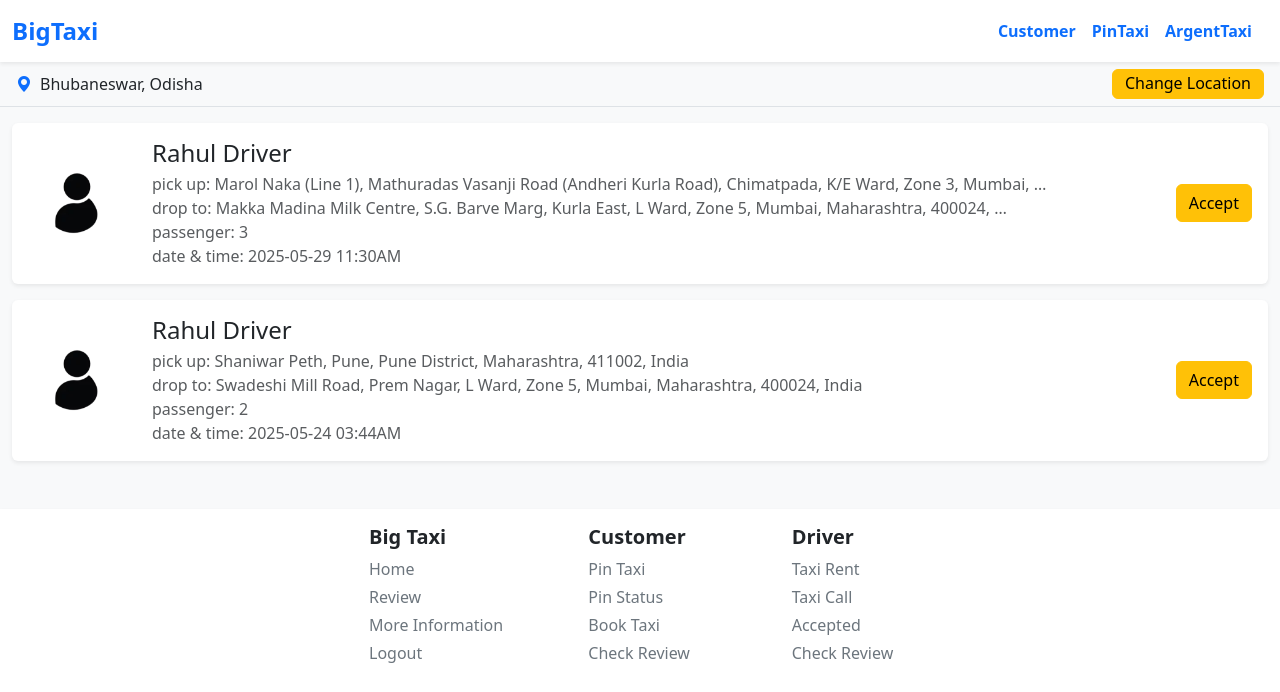
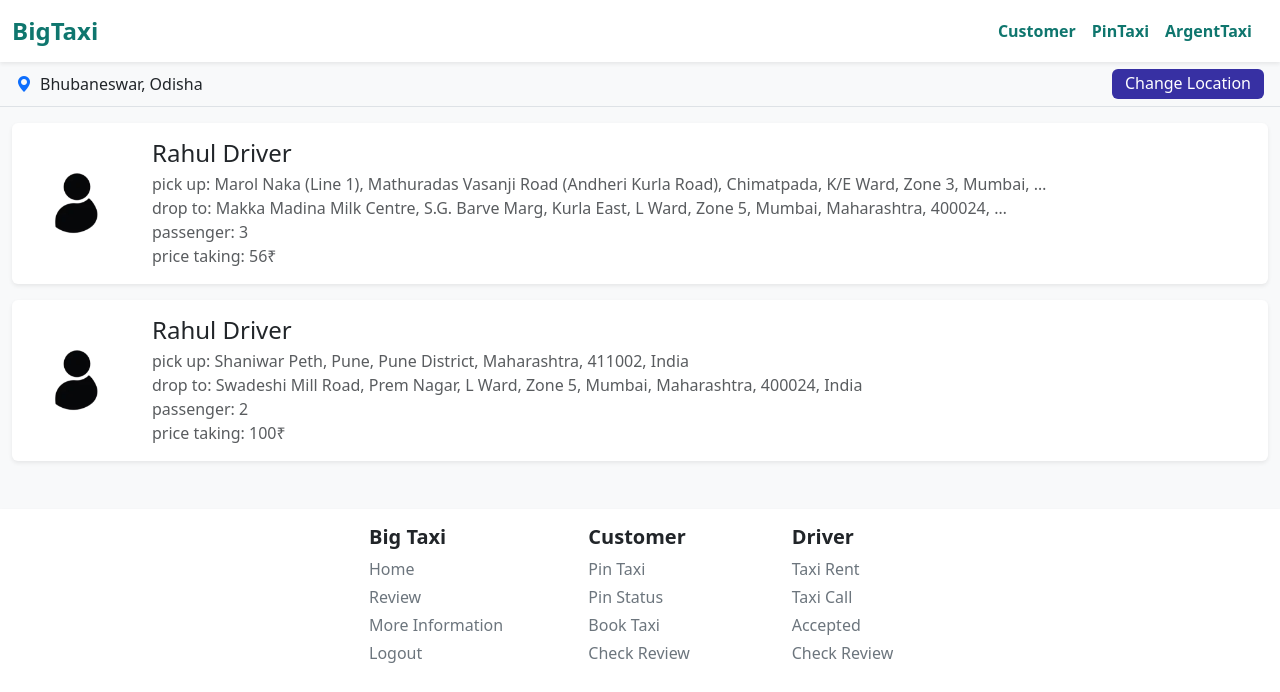
Before and after one commit to sureshdulupolai/BigTaxi, a Django app: page /home/home/ in a window 1280 px wide. Shown: the top 692 px of the page. Run offline with Django 5.2, Linux system fonts and the light colour scheme; a user stored in the database is signed in; data comes from the database, SQL or seed files in the repository; both versions use the stored data as it was after the commit; data that the repository does not hold is empty.

Commit message:
create a view and template for home and change color in navbar

```diff
--- a/Django/Taxi/Customer/admin.py
+++ b/Django/Taxi/Customer/admin.py
@@ -1,5 +1,6 @@
 from django.contrib import admin
-from Customer.models import PinDeleteReview, repostData
+from Customer.models import PinDeleteReview, repostData, SaveNotificaionDeletePin
 
 admin.site.register(PinDeleteReview)
 admin.site.register(repostData)
+admin.site.register(SaveNotificaionDeletePin)
--- a/Django/Taxi/static/css/loader.css
+++ b/Django/Taxi/static/css/loader.css
@@ -2,6 +2,8 @@
 #ffd700; // gold
 rgba(255, 255, 255, 0.85); // blue
 #6610f2 // purple
+#007bff // blue
+# 3730a3 // purple dark
 */
 
 #custom-preloader {
@@ -46,7 +48,7 @@ rgba(255, 255, 255, 0.85); // blue
   width: 60px;
   height: 60px;
   border: 4px solid;
-  border-color: #007bff #007bff transparent transparent;
+  border-color: #0f766e #0f766e transparent transparent;
   border-radius: 50%;
   position: absolute;
   animation: rotation 1s linear infinite;
@@ -56,7 +58,7 @@ rgba(255, 255, 255, 0.85); // blue
   width: 45px;
   height: 45px;
   border: 4px solid;
-  border-color: transparent transparent #ffd700 #ffd700;
+  border-color: transparent transparent #991b1b #991b1b;
   border-radius: 50%;
   position: absolute;
   top: 7px;
--- /dev/null
+++ b/Django/Taxi/static/css/main.css
@@ -0,0 +1,3 @@
+.text-main-own{
+      color: #0f766e !important;
+}
--- a/Django/Taxi/taxi_app/views.py
+++ b/Django/Taxi/taxi_app/views.py
@@ -4,12 +4,13 @@ from django.contrib.auth.models import User
 from Users.models import usersDataModel, ReviewAndRating, ReviewBarcode, ReviewDelete
 from django.contrib import messages
 from datetime import datetime
-from django.http import JsonResponse, HttpResponse, HttpResponseNotFound
-import json
 from taxi_app.navbar import navbar
 from django.urls import reverse
 from Driver.models import DriverAcceptedPin, ReportDriverInPinTaxi
-from Customer.models import PinDeleteReview, repostData
+from Customer.models import PinDeleteReview, repostData, SaveNotificaionDeletePin
+
+# from django.http import JsonResponse, HttpResponse, HttpResponseNotFound
+# import json
 
 def redirect_based_on_location(request):
     if request.user.is_authenticated:
@@ -18,27 +19,34 @@ def redirect_based_on_location(request):
         else: return redirect('taxi_app:lan')
     else: return redirect('driver:customerLogin')
 
-# Create your views here.
+# home for driver pin customer check
 def HomePageForTaxiAppViewFunction(request):
-    DataOfPinTaxiLst = []; newLstOfDPTL = []; showError = [1, 1, 1]
+    DataOfPinTaxiLst = []; newLstOfDPTL = []; showError = []
 
     if request.user.is_authenticated:
         dataFromNavBar = navbar(request)
         city = dataFromNavBar.get("userModelDataCityis"); state = dataFromNavBar.get("userModelDataStateis"); userCategory = dataFromNavBar.get('userCategoryis'); userBarCode = dataFromNavBar.get('userBarCodeAccessis')
 
-        # if userCategory == 'Driver':
-        if request.method == "POST":
-            checkFormProcess = request.POST.get('checkForm')
+        SNDP_ObjectLst = SaveNotificaionDeletePin.objects.all()
+        for DataInSNDP in SNDP_ObjectLst:
+            if userBarCode == DataInSNDP.userCode:
+                messages.success(request, f"{DataInSNDP.text}")
+                DataInSNDP.delete()
 
-            if checkFormProcess == 'FormOneSelectByUser':
-                updateCity = request.POST.get('city'); updateState = request.POST.get('state'); UDM = usersDataModel.objects.get(UserCode = userBarCode); UDM.UserCity = updateCity; UDM.UserState = updateState
-                UDM.save()
-                return redirect('taxi_app:home')
+        if userCategory == 'Driver':
 
-            elif checkFormProcess == 'FormTwoSelectByUser':
-                BarCodeDetails = request.POST.get('userPinCode')
-                request.session['userPinDetailsCodeTaxi'] = BarCodeDetails
-                return redirect('taxi_app:pinDetail', barCode= BarCodeDetails)
+            if request.method == "POST":
+                checkFormProcess = request.POST.get('checkForm')
+
+                if checkFormProcess == 'FormOneSelectByUser':
+                    updateCity = request.POST.get('city'); updateState = request.POST.get('state'); UDM = usersDataModel.objects.get(UserCode = userBarCode); UDM.UserCity = updateCity; UDM.UserState = updateState
+                    UDM.save()
+                    return redirect('taxi_app:home')
+
+                elif checkFormProcess == 'FormTwoSelectByUser':
+                    BarCodeDetails = request.POST.get('userPinCode')
+                    request.session['userPinDetailsCodeTaxi'] = BarCodeDetails
+                    return redirect('taxi_app:pinDetail', barCode= BarCodeDetails)
 
     else: city = request.session.get('userDataCityis', 'defaultCity'); state = request.session.get('userDataStateis', 'defaultState')
 
@@ -54,6 +62,7 @@ def HomePageForTaxiAppViewFunction(request):
     context = { 'DataOfPinTaxiLst': newDataOfBoth, 'city' : city.title(), 'state' : state.title() }
     return render(request, 'main/home.html', context)
 
+# to accept pin by driver
 def pinDetailFunctionBaseView(request,barCode):
     pinCodeHere = request.session.get('userPinDetailsCodeTaxi' or False); userTravelFrom = ''; userTravelTo = ''; passenger = 1; dateAndTime = ''; customerImage = ''; customerName = '';  customerUsername = ''; verifyUser = 'UnTrusted'; gender = 'Male'; dataShow = True
     ShowPriceDataInTemplate = True; PriceExist = 0
@@ -91,6 +100,7 @@ def pinDetailFunctionBaseView(request,barCode):
     context = { 'barCode' : barCode, 'PriceExist' : PriceExist, 'ShowPriceDataInTemplate' : ShowPriceDataInTemplate, 'userTravelFrom' : userTravelFrom, 'userTravelTo' : userTravelTo, 'passenger' : passenger, 'dateAndTime' : dateAndTime, 'customerImage' : customerImage, 'customerName' : customerName, 'customerUsername' : customerUsername, 'verifyUser' : verifyUser, 'gender' : gender, 'dataShow' : dataShow }
     return render(request, 'main/details.html', context)
 
+# driver report on accepted pin
 def reportDriverOnPinTaxiFunctionBaseView(request, barCodes):
     PinData = request.session.get('userPinDetailsCodeTaxi' or False); navData = navbar(request)
 
@@ -115,6 +125,7 @@ def reportDriverOnPinTaxiFunctionBaseView(request, barCodes):
     context = {'barCodeHere' : barCodes}
     return render(request, 'main/reportPin.html', context)
 
+# location to get pin
 def locationPageFunctionViewBase(request):
     if request.method == "POST":
         city = request.POST.get('uCity'); state = request.POST.get('uState')
@@ -124,9 +135,11 @@ def locationPageFunctionViewBase(request):
 
     return render(request, 'main/checkLocation.html')
 
+# function to count bigtaxi point
 def PointCount(RarLst, values = 1):
     return len([i.userStar for i in RarLst if int(i.userStar) == values])
 
+# review of BigTaxi
 def reviewPageFunctionBaseView(request):
     showData = False; buttonData = []; RarLst = ReviewAndRating.objects.all(); operationUser = []
     if request.user.is_authenticated:
@@ -199,6 +212,7 @@ def reviewPageFunctionBaseView(request):
         context = { 'showData' : showData, 'Rar' : fullReviewLst, 'totalOutOf' : totalOutOf, 'countFiveStar' : countFiveStar, 'countFourStar' : countFourStar, 'countThreeStar' : countThreeStar, 'countTwoStar' : countTwoStar, 'countOneStar' : countOneStar, 'styleFive' : styleFive, 'styleFour' : styleFour, 'styleThree' : styleThree, 'styleTwo' : styleTwo, 'styleOne' : styleOne }
         return render(request, 'footer/review.html', context)
 
+# to delete review of BigTaxi Posted
 def deleteReviewFunctionBaseView(request):
     if request.user.is_authenticated:
         DataInBar = request.session.get('userRatingCode', False)
@@ -224,6 +238,7 @@ def deleteReviewFunctionBaseView(request):
     else:
         return redirect('driver:customerLogin')
 
+# pinTaxiFunction
 def PinFunction(request, dataPresentLst):
     dataOfPinLst = []; IdLst = []; codeLst = []
     for a1 in dataPresentLst:
@@ -239,7 +254,7 @@ def PinFunction(request, dataPresentLst):
     DataZip = list(zip(dataOfPinLst, DataOf))
     return DataZip
 
-# create for coupon code view update, now
+# pin post and details page for customer
 def pinTaxiFunctionBaseView(request):
     if request.user.is_authenticated:
         showMessage = False
@@ -295,6 +310,7 @@ def pinTaxiFunctionBaseView(request):
 
     else: return redirect('driver:login')
 
+# to check pin taxi report given by the driver
 def checkPinTaxiReportFunctionBaseView(request, barCodeId):
     Codelst = request.session.get('ReportAccessBarCode' or False)
     usernames = ''; report = ''; date_time = ''
@@ -316,6 +332,7 @@ def checkPinTaxiReportFunctionBaseView(request, barCodeId):
     context = { 'usernames' : usernames, 'report' : report, 'date_time' : date_time }
     return render(request, 'main/checkReport.html', context)
 
+# to delete report post by the driver
 def deletePinTaxiReport(request, codeNeed):
     referrer = request.META.get('HTTP_REFERER')
     if referrer:
@@ -357,6 +374,7 @@ def deletePinTaxiReport(request, codeNeed):
     context = {'CodeId' : codeNeed}
     return render(request, 'main/deletetRepost.html', context)
 
+# delete a pin taxi by customer
 def deletePinTaxiDetailsNoReport(request, codeNeed):
     referrer = request.META.get('HTTP_REFERER')
 
@@ -398,6 +416,7 @@ def deletePinTaxiDetailsNoReport(request, codeNeed):
     context = {'CodeId' : codeNeed}
     return render(request, 'main/deleteDetailsPin.html', context)
 
+# to check of travel information, driver assigned or not
 def checkStatusOfPinFunctionBaseView(request, IdCodeNeed):
     IdCodeNeed = IdCodeNeed.upper()
     localTime = ''; showMoreDetailsInTemplete = False; price = ''
@@ -429,6 +448,7 @@ def checkStatusOfPinFunctionBaseView(request, IdCodeNeed):
     context = { 'userName' : PTA_LstOfObject.customerId.UProfileName, 'statusCode' : PTA_LstOfObject.taxiAvaId, 'stLocation' : PTA_LstOfObject.currentLocation, 'lsLoction' : PTA_LstOfObject.toLocation, 'dateAndTime' : str(PTA_LstOfObject.taxiDate) + '  ' + str(PTA_LstOfObject.taxiTime)[:5] + ' ' + localTime, 'passenger' : PTA_LstOfObject.taxiPassenger, 'ShowMore' : showMoreDetailsInTemplete, 'DriverName' : driverData, 'price' : price }
     return render(request, 'main/checkStatus.html', context)
 
+# to delete the report but need to repost with same data
 def RePostPinTaxiFunctionBaseView(request, CodeNeed):
     referrer = request.META.get('HTTP_REFERER')
 
--- a/Django/Taxi/templates/base.html
+++ b/Django/Taxi/templates/base.html
@@ -8,11 +8,12 @@
       href="https://cdn.jsdelivr.net/npm/bootstrap@5.3.0/dist/css/bootstrap.min.css"
       rel="stylesheet"
     />
+
     <link rel="stylesheet" href="{% static 'css/loader.css' %}">
     <script src="https://cdn.jsdelivr.net/npm/bootstrap@5.3.0/dist/js/bootstrap.bundle.min.js"></script>
     <link href="https://cdn.jsdelivr.net/npm/bootstrap-icons@1.10.5/font/bootstrap-icons.css" rel="stylesheet">
     <link rel="stylesheet" href="https://cdnjs.cloudflare.com/ajax/libs/font-awesome/6.5.0/css/all.min.css" integrity="sha512-..." crossorigin="anonymous" referrerpolicy="no-referrer" />
-
+    <link rel="stylesheet" href="{% static 'css/main.css' %}">
 
     <script src="{% static 'js/eye.js' %}"></script>
 
--- a/Django/Taxi/templates/inc/navbar.html
+++ b/Django/Taxi/templates/inc/navbar.html
@@ -11,25 +11,25 @@
 <!-- Navbar -->
 <nav class="navbar navbar-expand-lg navbar-light bg-white shadow-sm">
   <div class="container-fluid">
-    <a class="navbar-brand text-primary fw-bold fs-4" href="{% url 'taxi_app:autoRedirect' %}">BigTaxi</a>
+    <a class="navbar-brand text-primary text-main-own fw-bold fs-4" href="{% url 'taxi_app:autoRedirect' %}">BigTaxi</a>
     <div class="ms-auto d-flex align-items-center">
       {% if user.is_authenticated %}
           {% if userCategoryis == 'Customer' %}
             <!-- <a href="#" class="me-3">Profile</a> -->
-             <a href="#" class="me-3 text-color-navbar">Customer</a>
-            <a href="{% url 'taxi_app:pinTaxi' %}" class="me-3 text-color-navbar">PinTaxi</a>
-            <a href="#" class="me-3 text-color-navbar">ArgentTaxi</a>
+             <a href="#" class="me-3 text-color-navbar text-main-own">Customer</a>
+            <a href="{% url 'taxi_app:pinTaxi' %}" class="me-3 text-color-navbar text-main-own">PinTaxi</a>
+            <a href="#" class="me-3 text-color-navbar text-main-own">ArgentTaxi</a>
           {% elif userCategoryis == 'Driver' %}
             <!-- <a href="#" class="me-3">Profile</a> -->
-            <a href="#" class="me-3 text-color-navbar">Driver</a>
-            <a href="#" class="me-3 text-color-navbar">PinTaxi</a>
-            <a href="#" class="me-3 text-color-navbar">ArgentTaxi</a>
+            <a href="#" class="me-3 text-color-navbar text-main-own">Driver</a>
+            <a href="#" class="me-3 text-color-navbar text-main-own">PinTaxi</a>
+            <a href="#" class="me-3 text-color-navbar text-main-own">ArgentTaxi</a>
           {% elif userCategoryis == 'Developer' %}
             <!-- <a href="#" class="me-3">Profile</a> -->
-             <a href="#" class="me-3 text-color-navbar">Developer</a>
-            <a href="#" class="me-3 text-color-navbar">TaxiSuggest</a>
-            <a href="#" class="me-3 text-color-navbar">ArgentTaxi</a>
-            <a href="#" class="me-3 text-color-navbar">Informations</a>
+             <a href="#" class="me-3 text-color-navbar text-main-own">Developer</a>
+            <a href="#" class="me-3 text-color-navbar text-main-own">TaxiSuggest</a>
+            <a href="#" class="me-3 text-color-navbar text-main-own">ArgentTaxi</a>
+            <a href="#" class="me-3 text-color-navbar text-main-own">Informations</a>
           {% else %}
 
           {% endif %}
@@ -44,7 +44,7 @@
   <div class="w-100">
     {% for message in messages %}
       <div
-        class="alert alert-{{ message.tags|default:'info' }} alert-dismissible fade show rounded-0 mb-0"
+        class="alert alert-{{ message.tags|default:'info' }} alert-dismissible fade show rounded-0 mb-0 text-center"
         role="alert">
         {{ message }}
         <button type="button" class="btn-close" data-bs-dismiss="alert" aria-label="Close"></button>
--- a/Django/Taxi/templates/main/home.html
+++ b/Django/Taxi/templates/main/home.html
@@ -12,7 +12,28 @@
     position: relative;
     top: -5px;
    }
+   .bg-teal-700 {
+    background-color: #0f766e !important; /* Teal 700 (Tailwind ka) */
+    color: white;
+  }
+  .buttonLocation{
+    background-color: #3730a3 !important;
+    color: white;
+  }
+  .buttonLocation:hover,
+  .buttonLocation:focus,
+  .buttonLocation:active,
+  .buttonLocation:visited,
+  .buttonLocation:focus-visible {
+    color: white !important;
+  }
 </style>
+{% if show_warning %}
+  <div class="alert alert-danger text-center">
+    Your previous taxi was removed because no date/time was mentioned.
+  </div>
+{% endif %}
+
 <form method="POST" action="" class="w-100">
   {% csrf_token %}
   <div
@@ -45,7 +66,7 @@
     </div>
     <div class="d-flex align-items-center gap-2 mt-1 mb-1">
       {% if user.is_authenticated %}
-        <button type="button" class="btn btn-warning height-to-button-location" id="change-location-btn">
+        <button type="button" class="btn buttonLocation height-to-button-location" id="change-location-btn">
           <span class="text-inside-location-button">
             Change Location
           </span>
@@ -88,7 +109,11 @@
         <p class="text-muted mb-0">pick up: {{ DPT.currentLocation|truncatewords:16 }}</p>
         <p class="text-muted mb-0">drop to: {{ DPT.toLocation|truncatewords:16 }}</p>
         <p class="text-muted mb-0">passenger: {{ DPT.taxiPassenger }}</p>
+        {% if userCategoryis == 'Driver' %}
           <p class="text-muted mb-0">date & time: {{ DPT.taxiDateAndTimeByUser }}</p>
+        {% else %}
+          <p class="text-muted mb-0">price taking: {{ DPT.priceOfTravel }}₹</p>
+        {% endif %}
         {% if THRD %}
           <p class="text-danger mb-0">Driver reported, trip will be cancelled soon.</p>
         {% endif %}
@@ -98,6 +123,7 @@
         <!-- Book Taxi Button -->
         <div class="mt-3 mt-md-0">
           {% if user.is_authenticated %}
+            {% if userCategoryis == 'Driver' %}
               <form method="POST">
 
                   {% csrf_token %}
@@ -105,6 +131,8 @@
                   <input type="hidden" name="userPinCode" value="{{ DPT.taxiAvaId }}">
                   <button class="btn btn-warning button-home">Accept</button>
                 </form>
+
+              {% endif %}
           {% else %}
             <a href="{% url 'driver:driverLogin' %}" class="btn btn-danger button-home">Details</a>
           {% endif %}
```
Also changed, not shown: Django/Taxi/Customer/models.py (+8 -0 lines), Django/Taxi/taxi_app/navbar.py (+17 -4 lines), Django/Taxi/Customer/migrations/0003_savenotificaiondeletepin.py (added), Django/Taxi/db.sqlite3. Lines whose indentation alone changed are shown as unchanged.
